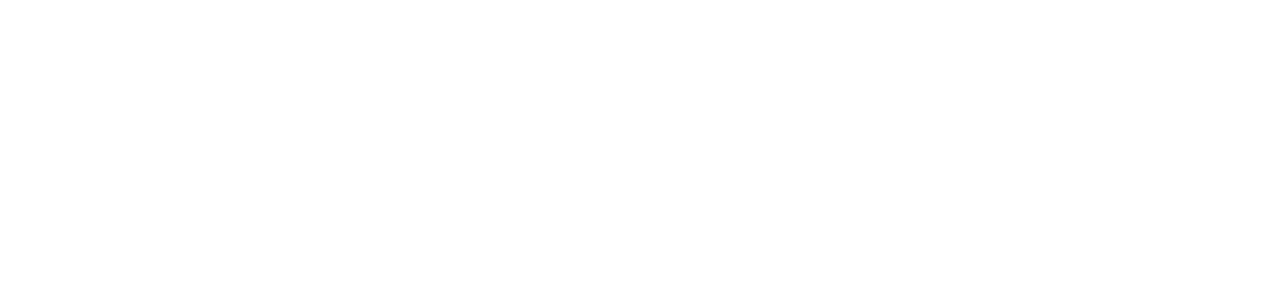
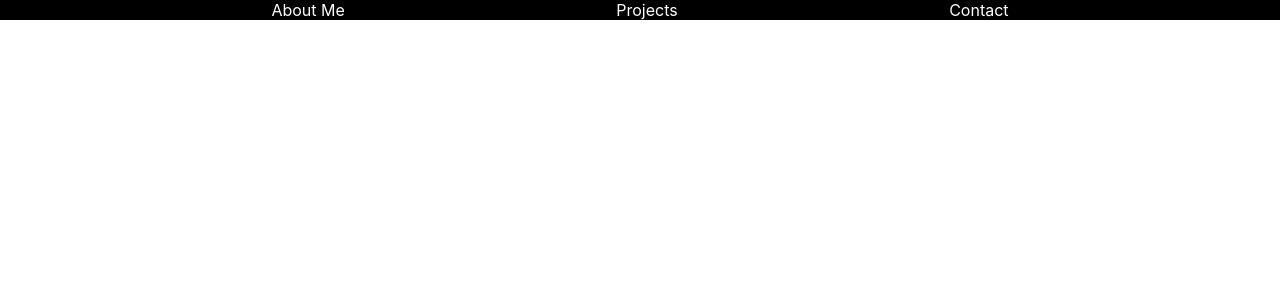
Before and after one commit to tjforeman/Portfolio1, a React (Create React App) app in the folder client/: page / in a window 1280 px wide. Shown: the top 300 px of the page. Built offline with nearby package versions, Linux system fonts and the light colour scheme.

Commit message:
nav built

```diff
--- a/client/src/App.js
+++ b/client/src/App.js
@@ -1,10 +1,11 @@
 import React from 'react';
 import './App.css';
+import Navigation from './Components/Navigation'
 
 function App() {
   return (
     <div className="App">
-
+      <Navigation />
     </div>
   );
 }
--- /dev/null
+++ b/client/src/Components/Navigation.js
@@ -0,0 +1,16 @@
+import React from 'react'
+import '../styles/Navigation.css'
+
+const Navigation = () => {
+    return(
+        <div className='nav-wrapper'>
+        <a>About Me</a>
+        <a>Projects</a>
+        <a>Contact</a>
+
+        </div>
+    )
+}
+
+
+export default Navigation
--- /dev/null
+++ b/client/src/styles/Navigation.css
@@ -0,0 +1,7 @@
+.nav-wrapper{
+    background-color:black;
+    color:white;
+    display:flex;
+    justify-content: space-evenly;
+
+}
```
